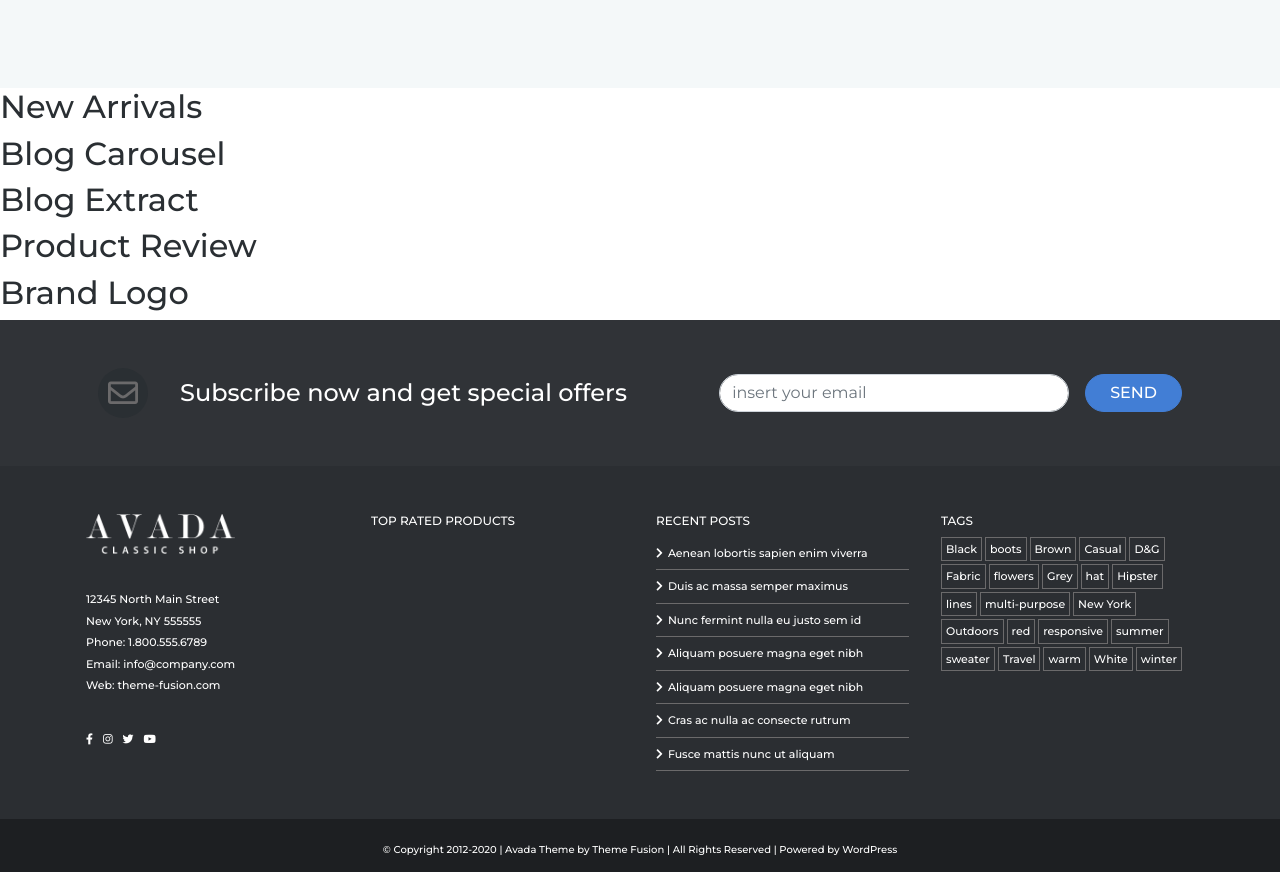
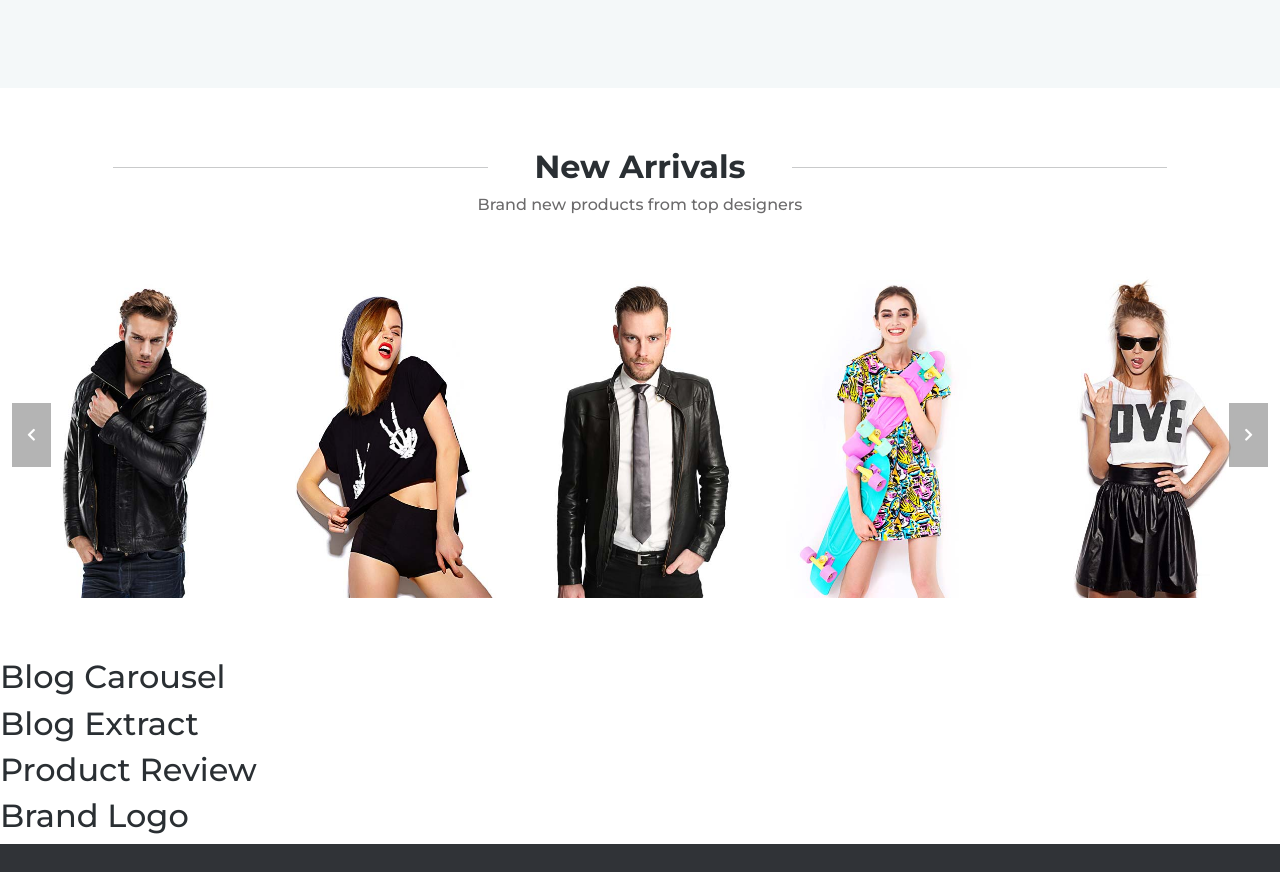
Before and after one commit to gzocchi/proj-html-vuejs, a Vue app: page / in a window 1280 px wide. Shown: the part 3159-4031 px from the top of the page. Built offline with nearby package versions, Linux system fonts and the light colour scheme.

Commit message:
modificato main - aggiunto new arrivals

```diff
--- a/src/components/Main.vue
+++ b/src/components/Main.vue
@@ -21,7 +21,9 @@
       <div v-if="collection" class="promo_banner container-fluid">
         <PromoBanner />
       </div>
-      <h2>New Arrivals</h2>
+      <div v-if="products" class="new_arrivals container-fluid">
+        <NewArrivals :products="products" />
+      </div>
     </section>
 
     <section class="blog">
@@ -39,6 +41,7 @@ import Featured from "./Featured.vue";
 import Collection from "./Collection.vue";
 import BestSeller from "./BestSeller.vue";
 import PromoBanner from "./PromoBanner.vue";
+import NewArrivals from "./NewArrivals.vue";
 
 export default {
   name: "Main",
@@ -47,6 +50,7 @@ export default {
     Collection,
     BestSeller,
     PromoBanner,
+    NewArrivals,
   },
   props: {
     products: {
@@ -65,7 +69,8 @@ export default {
 @import "../assets/style/variables.scss";
 
 .featured,
-.best_seller {
+.best_seller,
+.new_arrivals {
   padding: 60px 0;
 }
 
--- /dev/null
+++ b/src/components/NewArrivals.vue
@@ -0,0 +1,76 @@
+<template>
+  <div class="container-fluid">
+    <div class="container">
+      <SectionTitle
+        title="New Arrivals"
+        subtitle="Brand new products from top designers"
+      />
+    </div>
+
+    <section class="carousel_card">
+      <i class="fas fa-chevron-left"></i>
+      <ProductCardSmall :product="products.men.leather_jacket" />
+      <ProductCardSmall :product="products.women.hipster_black" />
+      <ProductCardSmall :product="products.men.leather_suit" />
+      <ProductCardSmall :product="products.women.spring_printed" />
+      <ProductCardSmall :product="products.women.modern_love" />
+      <i class="fas fa-chevron-right"></i>
+    </section>
+  </div>
+</template>
+
+<script>
+import SectionTitle from "./SectionTitle.vue";
+import ProductCardSmall from "./ProductCardSmall.vue";
+
+export default {
+  name: "NewArrivals",
+  components: {
+    SectionTitle,
+    ProductCardSmall,
+  },
+  props: {
+    products: {
+      type: Object,
+      require: true,
+    },
+  },
+  data() {
+    return {};
+  },
+};
+</script>
+
+<style scoped lang="scss">
+@import "../assets/style/variables.scss";
+
+.carousel_card {
+  display: flex;
+  justify-content: center;
+  align-items: center;
+  position: relative;
+  margin-top: 20px;
+
+  & > div {
+    width: calc(100% / 5);
+  }
+
+  i {
+    position: absolute;
+    top: 50%;
+    transform: translateY(-50%);
+    padding: 25px 15px;
+    background-color: rgba($fedora, 0.5);
+    color: $white;
+    cursor: pointer;
+    z-index: 1;
+
+    &.fa-chevron-left {
+      left: 0;
+    }
+    &.fa-chevron-right {
+      right: 0;
+    }
+  }
+}
+</style>
```
